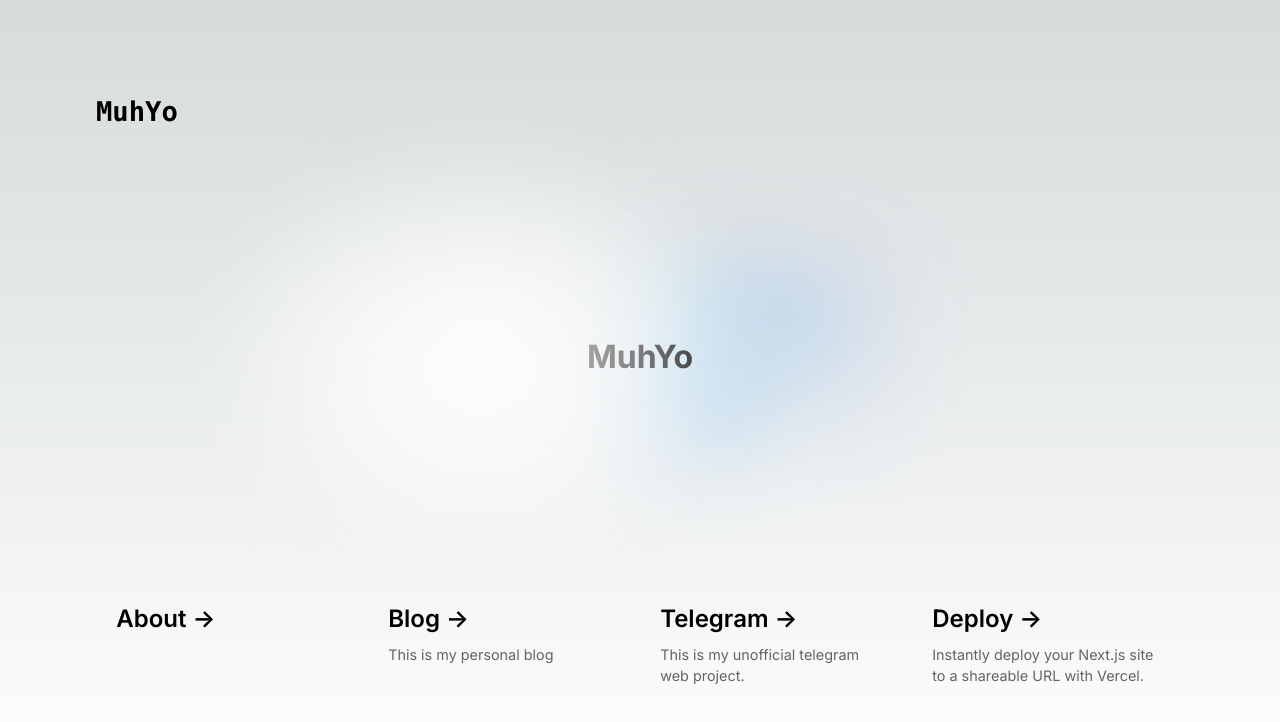
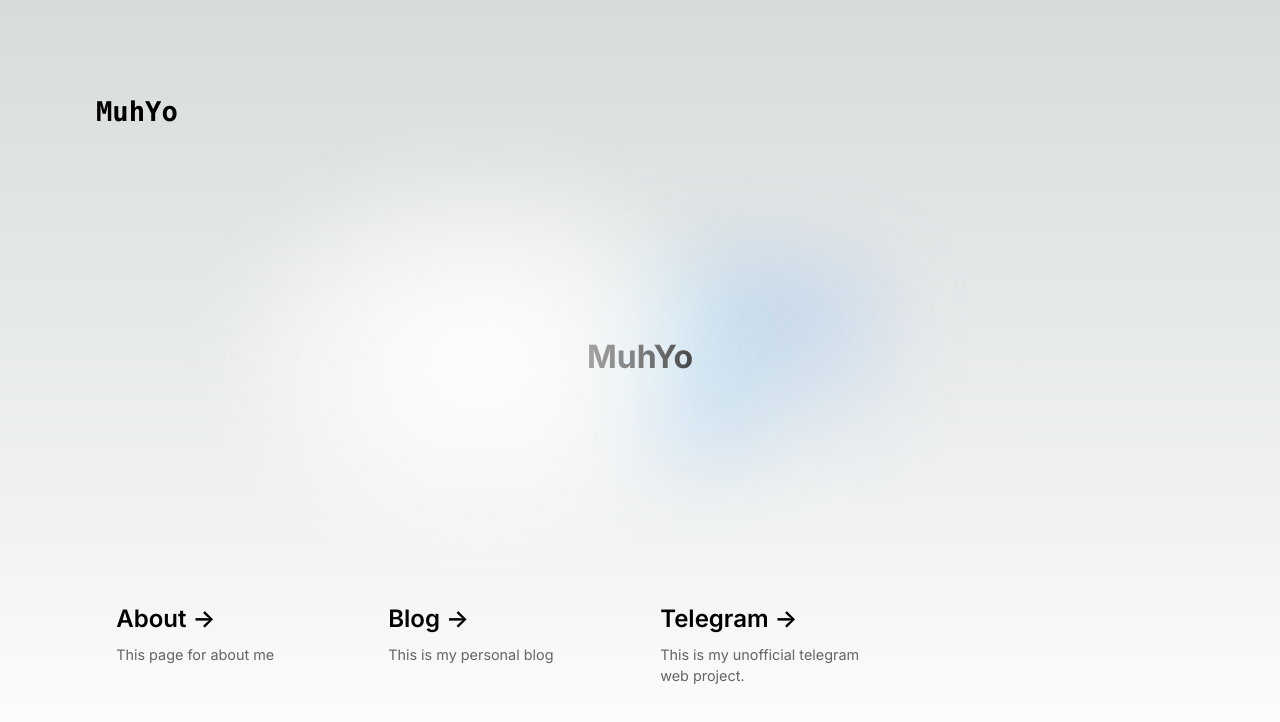
Before and after one commit to mymuhyo/muhyo.uz, a Next.js app: page / in a window 1280 px wide. Shown: the top 722 px of the page. Built offline with nearby package versions, Linux system fonts and the light colour scheme.

Commit message:
Update page.js

```diff
--- a/app/page.js
+++ b/app/page.js
@@ -7,7 +7,7 @@ export default function Home() {
       <div className={styles.description}>
         <div>
           <a
-            href="https://muhyo.uz/"
+            href="№"
             // target="_blank"
             rel="noopener noreferrer"
           >
@@ -39,7 +39,7 @@ export default function Home() {
 
       <div className={styles.grid}>
         <a
-          href="https://tweb.muhyo.uz"
+          href="https://about.muhyo.uz"
           className={styles.card}
           target="_blank"
           rel="noopener noreferrer"
@@ -47,7 +47,7 @@ export default function Home() {
           <h2>
             About <span>-&gt;</span>
           </h2>
-          <p></p>
+          <p>This page for about me</p>
         </a>
 
         <a
@@ -63,7 +63,7 @@ export default function Home() {
         </a>
 
         <a
-          href="https://vercel.com/templates?framework=next.js&utm_source=create-next-app&utm_medium=appdir-template&utm_campaign=create-next-app"
+          href="https://tweb.muhyo.uz"
           className={styles.card}
           target="_blank"
           rel="noopener noreferrer"
@@ -74,8 +74,8 @@ export default function Home() {
           <p>This is my unofficial telegram web project.</p>
         </a>
 
-        <a
-          href="https://vercel.com/new?utm_source=create-next-app&utm_medium=appdir-template&utm_campaign=create-next-app"
+        {/* <a
+          href=""
           className={styles.card}
           target="_blank"
           rel="noopener noreferrer"
@@ -86,7 +86,7 @@ export default function Home() {
           <p>
             Instantly deploy your Next.js site to a shareable URL with Vercel.
           </p>
-        </a>
+        </a> */}
       </div>
     </main>
   )
```
